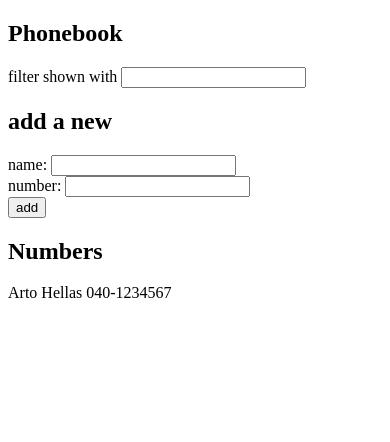
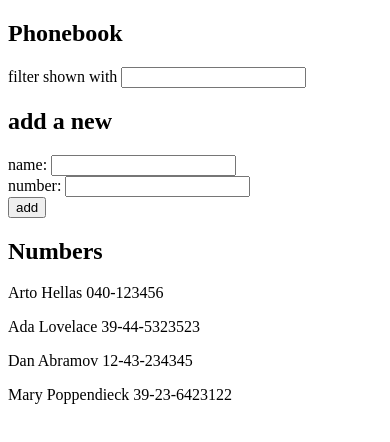
Before and after one commit to gvnlm/full-stack-open-solutions, a React (Vite) app in the folder part-2/phonebook/: page / in a window 390 px wide. Shown: the top 442 px of the page. Built offline with nearby package versions, Linux system fonts and the light colour scheme; data requests are answered from the project's data file.

Commit message:
Complete step 6 of Phonebook app front-end

```diff
--- /dev/null
+++ b/part-2/phonebook/db.json
@@ -0,0 +1,24 @@
+{
+    "persons":[
+      {
+        "name": "Arto Hellas",
+        "number": "040-123456",
+        "id": "1"
+      },
+      {
+        "name": "Ada Lovelace",
+        "number": "39-44-5323523",
+        "id": "2"
+      },
+      {
+        "name": "Dan Abramov",
+        "number": "12-43-234345",
+        "id": "3"
+      },
+      {
+        "name": "Mary Poppendieck",
+        "number": "39-23-6423122",
+        "id": "4"
+      }
+    ]
+  }
--- a/part-2/phonebook/package.json
+++ b/part-2/phonebook/package.json
@@ -7,9 +7,11 @@
     "dev": "vite",
     "build": "vite build",
     "lint": "eslint .",
-    "preview": "vite preview"
+    "preview": "vite preview",
+    "server": "json-server -p 3001 --watch db.json"
   },
   "dependencies": {
+    "axios": "^1.7.7",
     "react": "^18.3.1",
     "react-dom": "^18.3.1"
   },
@@ -23,6 +25,7 @@
     "eslint-plugin-react-hooks": "^5.1.0-rc.0",
     "eslint-plugin-react-refresh": "^0.4.9",
     "globals": "^15.9.0",
+    "json-server": "^1.0.0-beta.2",
     "vite": "^5.4.1"
   }
 }
--- a/part-2/phonebook/src/App.jsx
+++ b/part-2/phonebook/src/App.jsx
@@ -1,14 +1,23 @@
-import { useState } from 'react';
+import { useState, useEffect } from 'react';
+import axios from 'axios';
 import Numbers from './components/Numbers';
 import NumberForm from './components/NumberForm';
 import Filter from './components/Filter';
 
 const App = () => {
   // States
-  const [persons, setPersons] = useState([{ name: 'Arto Hellas', number: '040-1234567'}]);
+  const [persons, setPersons] = useState([]);
   const [newName, setNewName] = useState('');
   const [newNumber, setNewNumber] = useState('');
   const [nameFilter, setNameFilter] = useState('');
+
+  // Effects
+  const fetchPersons = () => {
+    axios
+      .get('http://localhost:3001/persons')
+      .then((response) => setPersons(response.data));
+  };
+  useEffect(fetchPersons, []);
 
   // Event handlers
   const updateNewName = (event) => setNewName(event.target.value);
```
Also changed, not shown: 1 other file (tests, documents, lock files or other folders).
